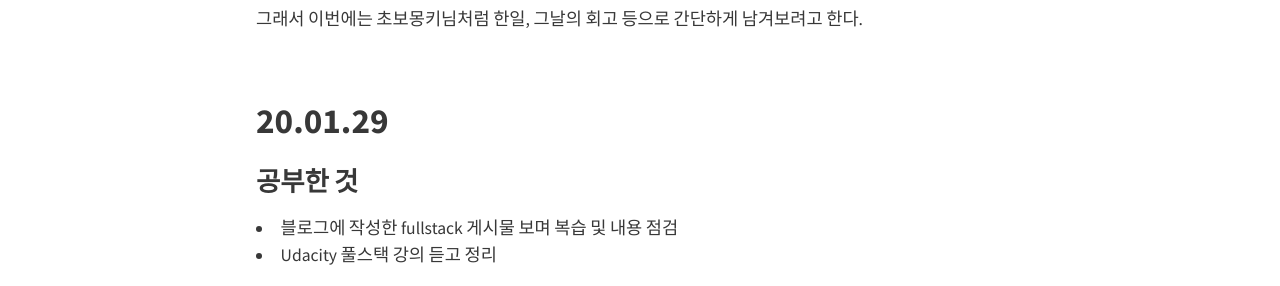
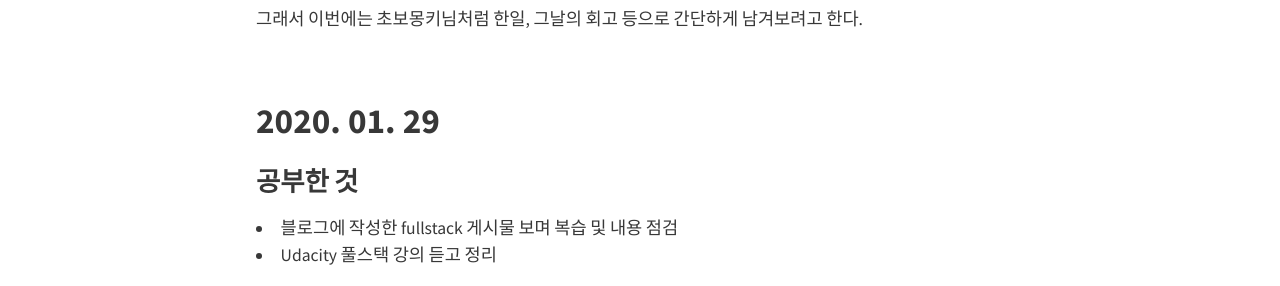
Before and after one commit to HyunlangBan/hyunlangban.github.io, a Jekyll site: the page built from _posts/2020-01-28-til-start.md, in a window 1280 px wide. Shown: the part 585-871 px from the top of the page. Built offline with Jekyll 4.4.1, drawn with Linux system fonts in a browser that asks for light colours; nearby versions of some CDN libraries.

Commit message:
Update 2020-01-28-til-start.md

```diff
--- a/_posts/2020-01-28-til-start.md
+++ b/_posts/2020-01-28-til-start.md
@@ -17,7 +17,7 @@ title: TIL 시작
 
 <br>
 
-## 20.01.29
+## 2020. 01. 29
 ### 공부한 것
 - 블로그에 작성한 fullstack 게시물 보며 복습 및 내용 점검
 - Udacity 풀스택 강의 듣고 정리
```
